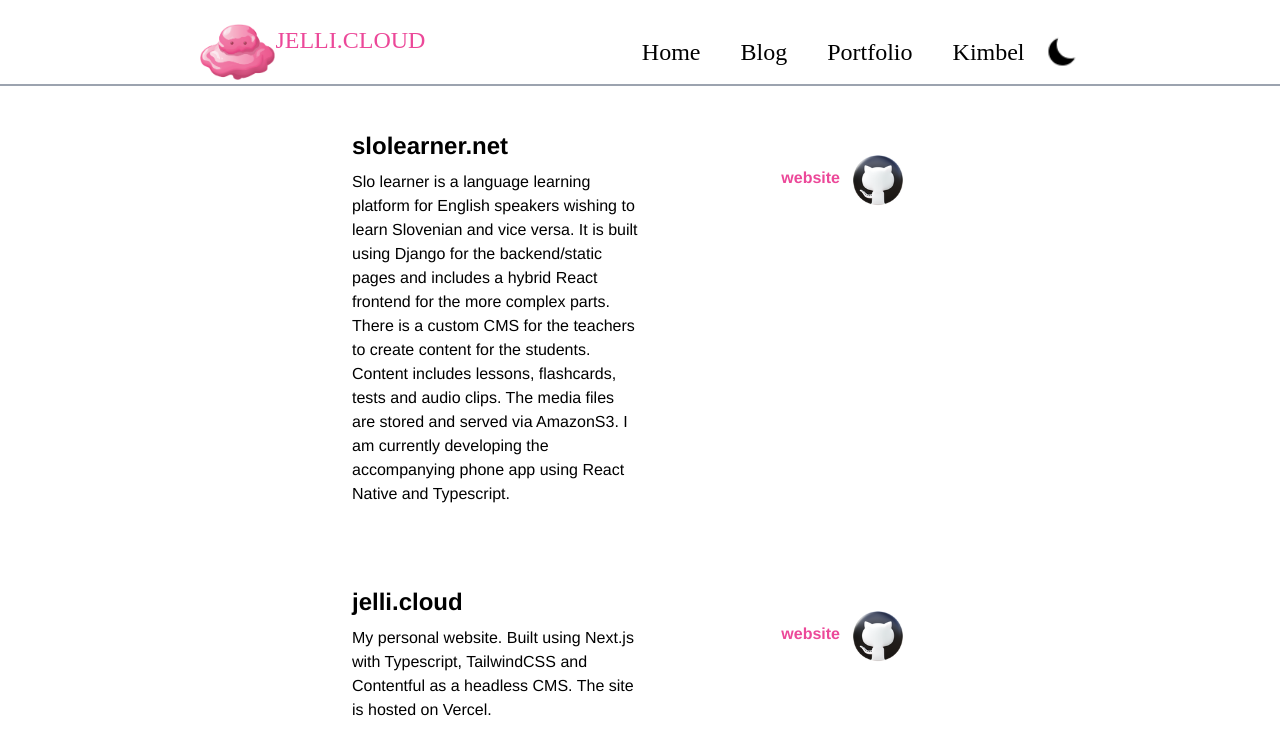
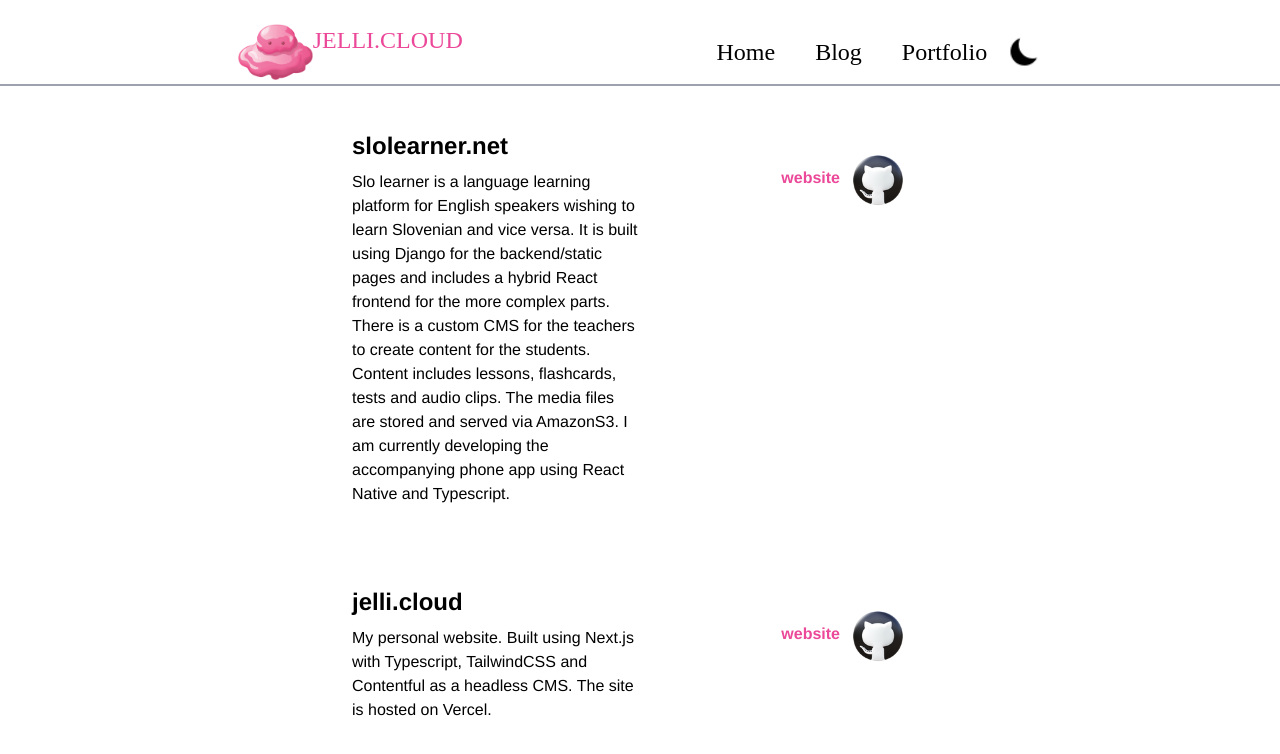
Before and after one commit to jelliman88/blog, a Next.js app: page /portfolio in a window 1280 px wide. Shown: the top 754 px of the page. Built offline with nearby package versions, Linux system fonts and the light colour scheme; a web font is replaced by a local one.

Commit message:
kimble link removed

```diff
--- a/components/Nav.tsx
+++ b/components/Nav.tsx
@@ -95,13 +95,6 @@ const Nav: React.FC = () => {
         >
           Portfolio
         </Link>
-        <Link
-          className="mx-5 hover:text-pink-500"
-          href="/kimbel"
-          onClick={handleClick}
-        >
-          Kimbel
-        </Link>
         <DarkModeButton />
       </div>
     </nav>
```
